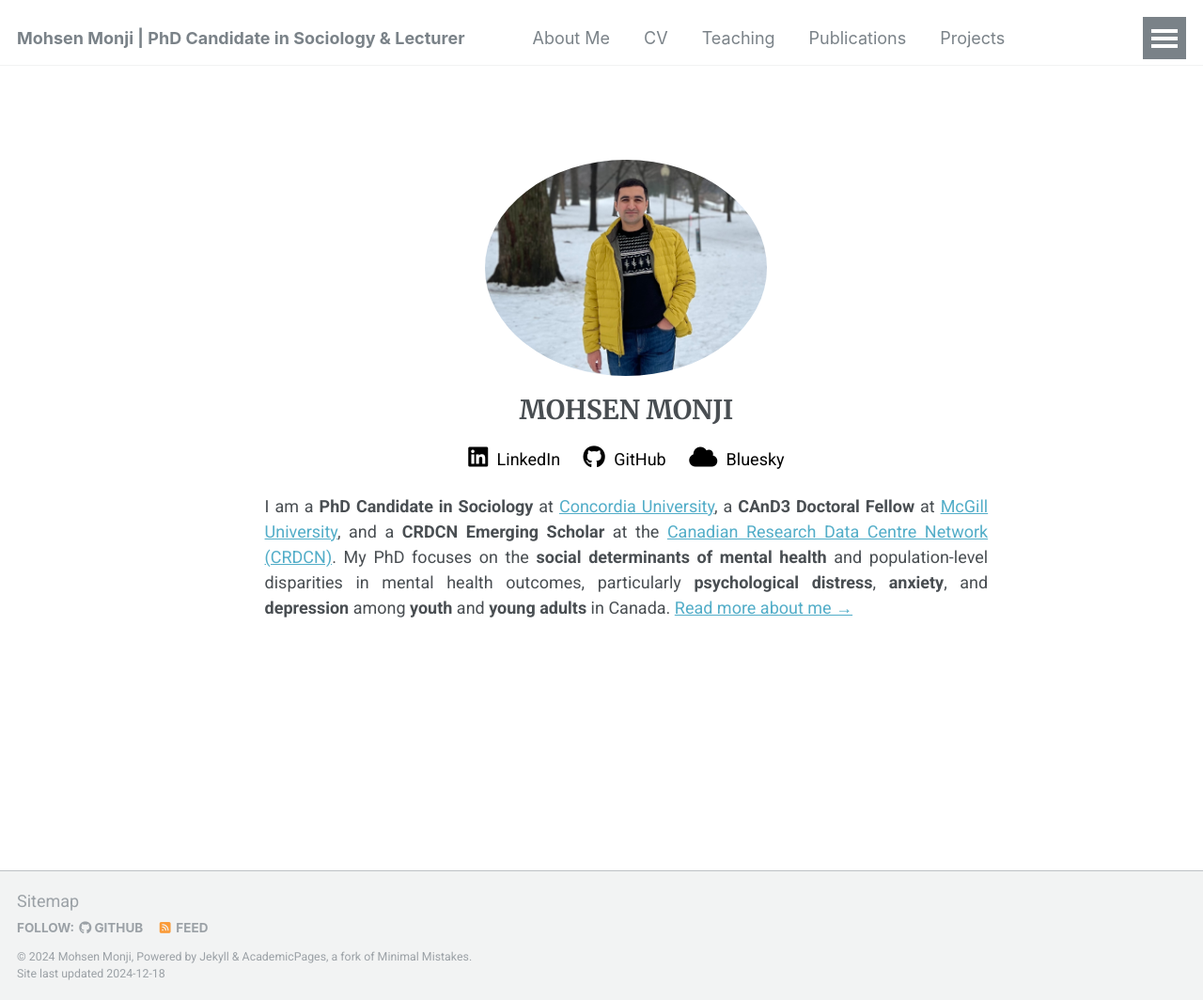
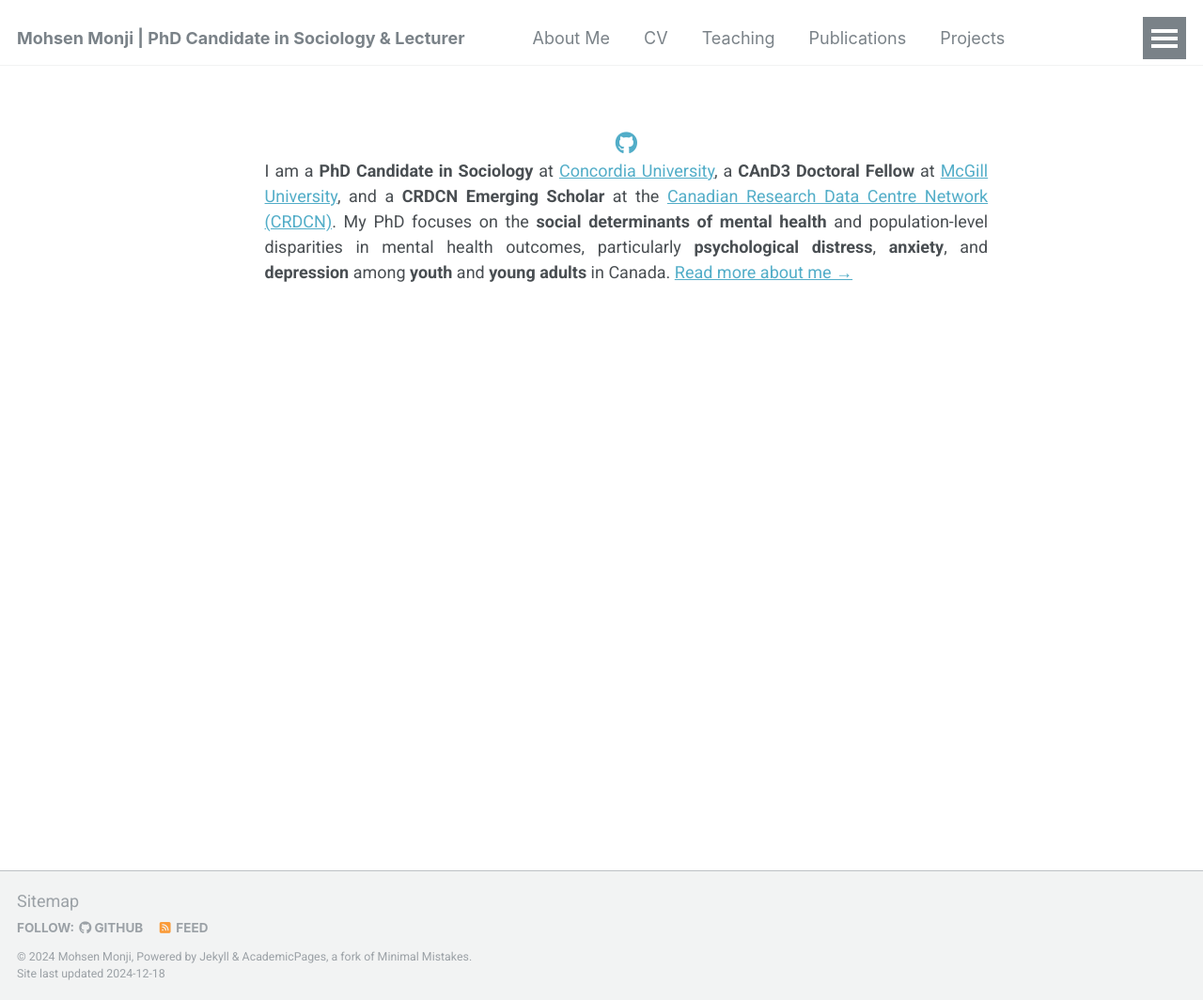
Before and after one commit to Mohsnmonji/mohsnmonji.github.io, a Jekyll site: the page built from _pages/front.md, in a window 1280 px wide and 1064 px high. Shown: the whole window at 94% size. Built offline with Jekyll 4.4.1, drawn with Linux system fonts in a browser that asks for light colours.

Commit message:
Update front.md

```diff
--- a/_pages/front.md
+++ b/_pages/front.md
@@ -7,26 +7,26 @@ author_profile: false
 hide_avatar: true
 ---
 
-<div style="text-align: center; margin-top: 50px;">
-  <!-- Profile Image -->
-  <img src="images/profile.PNG" alt="Profile Picture of Mohsen Monji" style="max-width: 300px; height: auto; border-radius: 50%; margin-bottom: 20px;">
+{% if page.permalink == "/" %}
+  <div style="text-align: center; margin-top: 20px;">
+    {% if site.linkedin %}
+      <a href="https://www.linkedin.com/in/{{ site.linkedin }}" target="_blank" style="margin: 0 10px;">
+        <i class="fab fa-linkedin" style="font-size: 24px;"></i>
+      </a>
+    {% endif %}
+    {% if site.github %}
+      <a href="https://github.com/{{ site.github }}" target="_blank" style="margin: 0 10px;">
+        <i class="fab fa-github" style="font-size: 24px;"></i>
+      </a>
+    {% endif %}
+    {% if site.bluesky %}
+      <a href="https://{{ site.bluesky }}" target="_blank" style="margin: 0 10px;">
+        <i class="fas fa-cloud" style="font-size: 24px;"></i>
+      </a>
+    {% endif %}
+  </div>
+{% endif %}
 
-  <!-- Name -->
-  <h1>MOHSEN MONJI</h1>
-
-  <!-- Social Media Links -->
-  <p style="margin-top: 20px;">
-    <a href="https://www.linkedin.com/in/{{ site.social.linkedin }}" target="_blank" style="color: black; text-decoration: none; margin: 0 10px;">
-      <i class="fab fa-linkedin" style="font-size: 24px; margin-right: 5px;"></i> LinkedIn
-    </a>
-    <a href="https://github.com/{{ site.social.github }}" target="_blank" style="color: black; text-decoration: none; margin: 0 10px;">
-      <i class="fab fa-github" style="font-size: 24px; margin-right: 5px;"></i> GitHub
-    </a>
-    <a href="https://{{ site.social.bluesky }}" target="_blank" style="color: black; text-decoration: none; margin: 0 10px;">
-      <i class="fas fa-cloud" style="font-size: 24px; margin-right: 5px;"></i> Bluesky
-    </a>
-  </p>
-</div>
 
 
 
```
